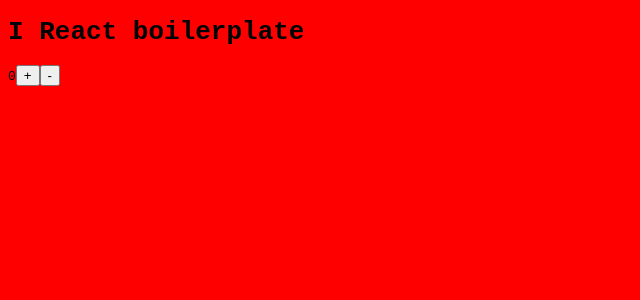
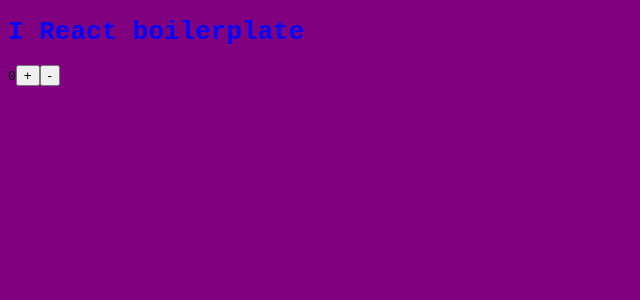
Before and after one commit to cyberspacedk/Javascprip-app-deployment-from-scratch, a React app: page / in a window 1280 px wide. Shown: the top 300 px of the page, without its empty margins (0-640 px from the left). Built offline with nearby package versions, Linux system fonts and the light colour scheme.

Commit message:
add byndle analyzer

```diff
--- a/src/App.jsx
+++ b/src/App.jsx
@@ -1,5 +1,7 @@
+import {hot} from 'react-hot-loader/root';
 import React from 'react'
 import './style.css';
+
 class App extends React.Component {
 	state ={
 		counter: 0
@@ -7,7 +9,7 @@
 	render (){
 		return (
 			<>
-                <h1>I React boilerplate</h1>
+				<h1 style={{color: `${this.state.counter > 4 ? 'yellow': 'blue'}`}}>I React boilerplate</h1>
 				<span>{this.state.counter}</span>
 				<button onClick={()=> this.setState(prevState => ({counter: prevState.counter +1}))}>+</button>
 				<button onClick={()=> this.setState(prevState => ({counter: prevState.counter -1}))}>-</button>
@@ -17,4 +19,4 @@
 	}
 }
 
-export default App;
+export default hot(App);
--- a/src/style.css
+++ b/src/style.css
@@ -1,4 +1,4 @@
 body{
-    background-color: red;
+    background-color: purple;
     font-family: monospace;
 }
--- a/webpack.config.base.js
+++ b/webpack.config.base.js
@@ -17,7 +17,7 @@
 				exclude: /node_modules/,
 				options: {
 					presets: ['@babel/preset-env', '@babel/preset-react'],
-					plugins: ['@babel/plugin-proposal-class-properties']
+					plugins: ['react-hot-loader/babel','@babel/plugin-proposal-class-properties']
 				}
 			},
 			{
--- a/webpack.config.prod.js
+++ b/webpack.config.prod.js
@@ -1,6 +1,10 @@
 const merge = require('webpack-merge');
+const {BundleAnalyzerPlugin} = require('webpack-bundle-analyzer');
 const baseConfig = require('./webpack.config.base');
 
 module.exports = merge(baseConfig, {
-    mode: 'production'
+    mode: 'production',
+    plugins: [ new BundleAnalyzerPlugin({
+        analyzerMode: 'static'
+    })]
 })
```
Also changed, not shown: package.json (+5 -2 lines), 2 other files (tests, documents, lock files or other folders). Lines whose indentation alone changed are shown as unchanged.
